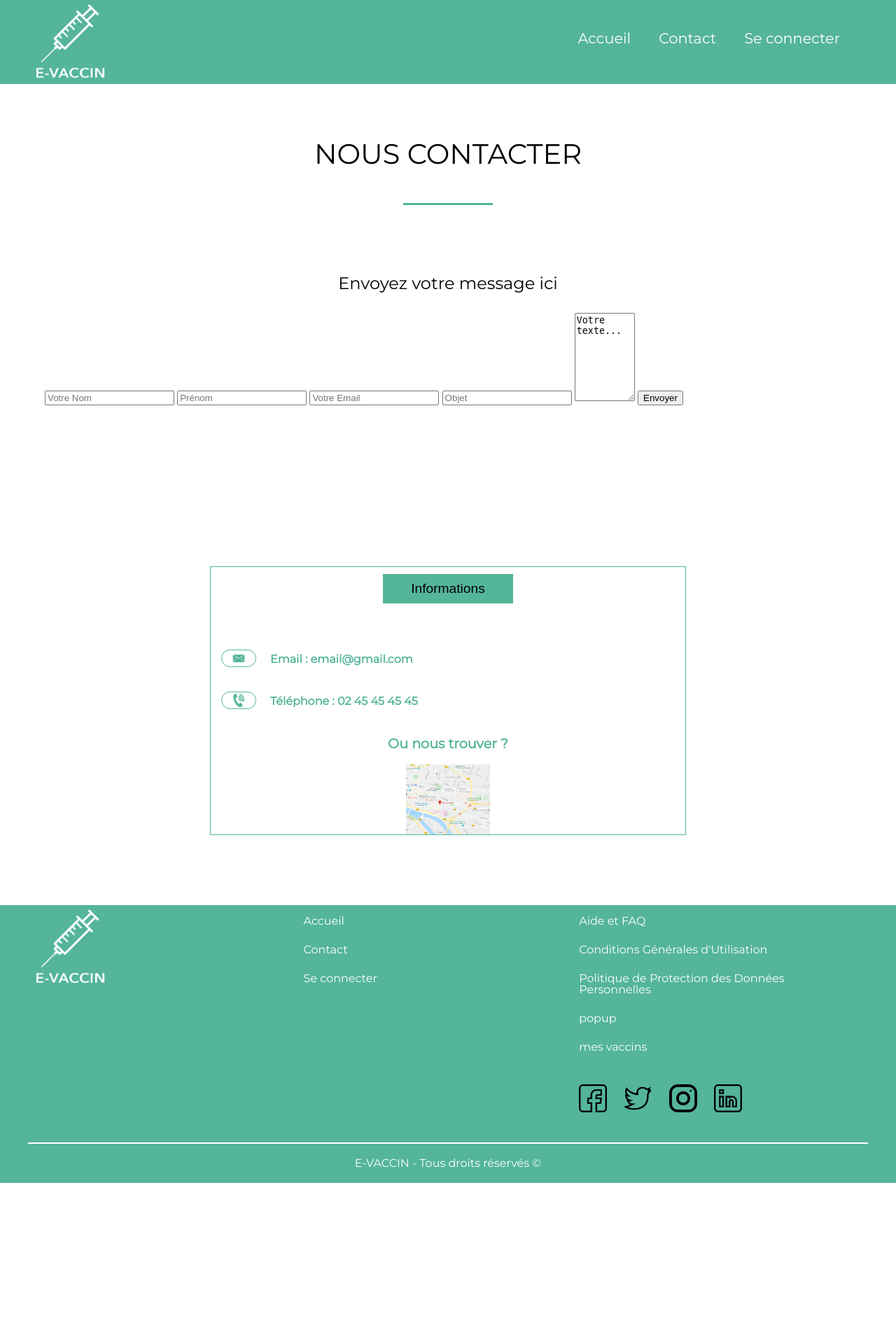
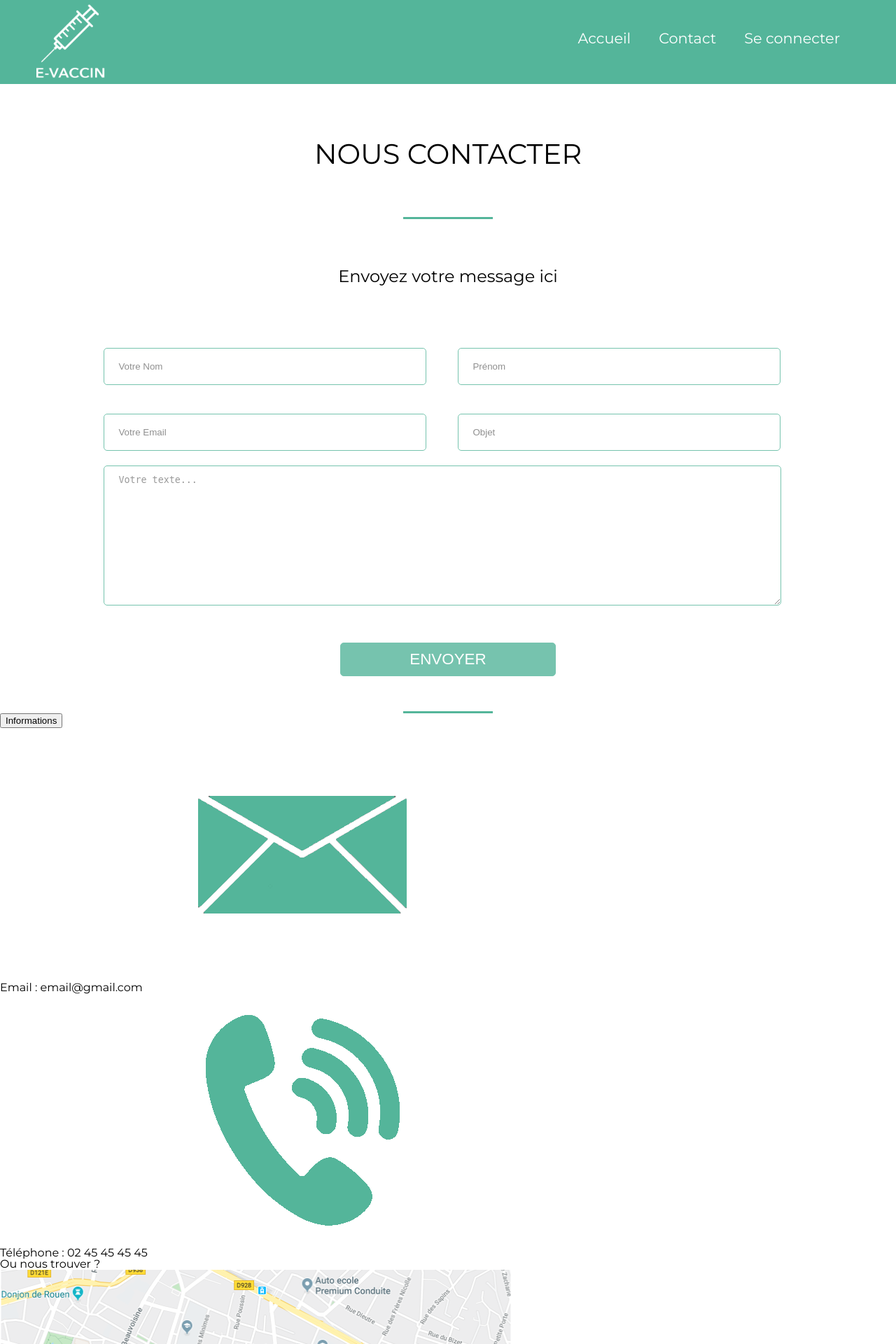
Before and after one commit to Nifooo/Projet-Evaccin, a PHP site: page /contact.php in a window 1280 px wide. Shown: the top 1920 px of the page at 70% size. Before the commit the page ends 1690 px from the top, so only its background shows below. Run offline with PHP 8.4, Linux system fonts and the light colour scheme.

Commit message:
Formulaire fini et commenciation de l'info

```diff
--- a/asset/css/style.css
+++ b/asset/css/style.css
@@ -406,33 +406,11 @@ div .connexion input[type=submit]:hover {
 
 
 
-.formpage {
-	float: left;
-	width: 90%;
-	margin-left: 5%;
-	margin-top: 30px;
-	margin-bottom: 200px;
-}
-
-.coninformation {
-	margin-top: 30px;
-  margin-left: 300px;
-  margin-right: 300px;
-  margin-bottom: 100px;
-	border: 1px solid #54b59a;
-}
-
 .h1speciale {
     text-align: center;
-	margin: 200px 0 50px 0;
+    margin: 200px 0 70px 0;
     font-size: 2.5em;
     text-transform: uppercase;
-}
-
-h5{
-	text-align: center;
-	margin-top: 100px;
-	font-size: 1.5em;
 }
 
 .bar {
@@ -442,82 +420,62 @@ h5{
     background-color: #54b59a;
 }
 
-.conformulaire form input [type=submit]:hover {
-    background-color: #16a88b;
+h5{
+    text-align: center;
+    margin: 70px 0px;
+    font-size: 1.5em;
 }
 
-.conformulaire input{
+.formpage {
+    width: 80%;
+    margin-left: 10%;
+    border: none;
+}
+
+.formpage input {
 	width: 45%;
-	padding: 12px 30px;
+	padding: 18px 20px;
 	border-radius: 5px;
 	background-color: #fff;
-	margin-left: 2%;
-	margin-right: 2%;
-    height: 50px;
+	margin: 2% 2%;
     border: 1.5px solid #54b59a;
     opacity: 80%;
 }
 
-.conformulaire textarea {
-    padding: 20px 30px;
+.formpage textarea{
+	background-color: white;
+    padding: 12px 20px;
     color: gray;
+	border-radius: 5px;
+    border: 1.5px solid #54b59a;
     opacity: 80%;
+    width: 94.5%;
+    max-width: 94.5%;
+    min-width: 94.5%;
+    height: 200px;
+    max-height: 400px;
+    margin-left: 2%;
 }
 
-.conformulaire #prenom {
-  margin-top: 30px;
-  float: left;
-}
-
-.conformulaire #email{
-	margin-top: 60px;
-	float: left;
-	margin-bottom: 30px;
-}
-
-.conformulaire #nom {
-	margin-bottom: 30px;
-	margin-top: 30px;
-	float: right;
-}
-
-.conformulaire textarea{
-	background-color: white;
-  margin-left: 25px;
-	border-radius: 3px;
-	margin-top: 30px;
-  width: 80%;
-  height: 200px;
-  max-width: 96%;
-  min-width: 96%;
-    border: 1.5px solid #54b59a;
-    opacity: 80%;
-}
-
-.conformulaire #sujet {
-	float: right;
-  margin-top: 30px;
-  margin-left: 26px;
-}
-
-.conformulaire #boutonenvoyer {
-    width: 40%;
+.formpage #boutonenvoyer {
+    width: 30%;
     color: white;
     padding: 10px 20px;
-    margin-left: 30%;
-    border-radius: 4px;
-    margin-bottom: 100px;
+    border-radius: 5px;
     text-align: center;
     text-transform: uppercase;
     font-size: 1.4em;
-    margin-top: 60px;
-    border-color: #54B59A;
     background-color: #54B59A;
+    margin: 50px 35%;
 }
 
-.conformulaire #boutonenvoyer:hover {
+.formpage #boutonenvoyer:hover {
     background-color: #16a88b;
 }
+
+
+
+
 
 .coninformation .info input{
 	background-color: #54b59a;
--- a/contact.php
+++ b/contact.php
@@ -13,16 +13,14 @@
           <textarea name="message" rows="8" cols="8">Votre texte...</textarea>
           <input id="boutonenvoyer" type="submit" name="submit" value="Envoyer">
         </form>
+      </div>
+        <div class="bar"></div>
 
-      </div>
       <div class="clear"></div>
 
-      </div>
-      <div class="coninformation">
-        <div class="info">
+      <div class="forminfo">
           <input type="button" name="buton" value="Informations">
           <div class="imagelogo">
-
           <img src="asset/images/lettre.png" alt="">
           <p>Email : email@gmail.com</p>
           <img src="asset/images/tel.png" alt="">
@@ -30,7 +28,6 @@
           </div>
           <p class="found">Ou nous trouver ?</p>
           <img class="marc" src="asset/images/saintmarc.png" alt="">
-        </div>
       </div>
       <div class="clear"></div>
     </section>
```
Lines whose indentation alone changed are shown as unchanged.
